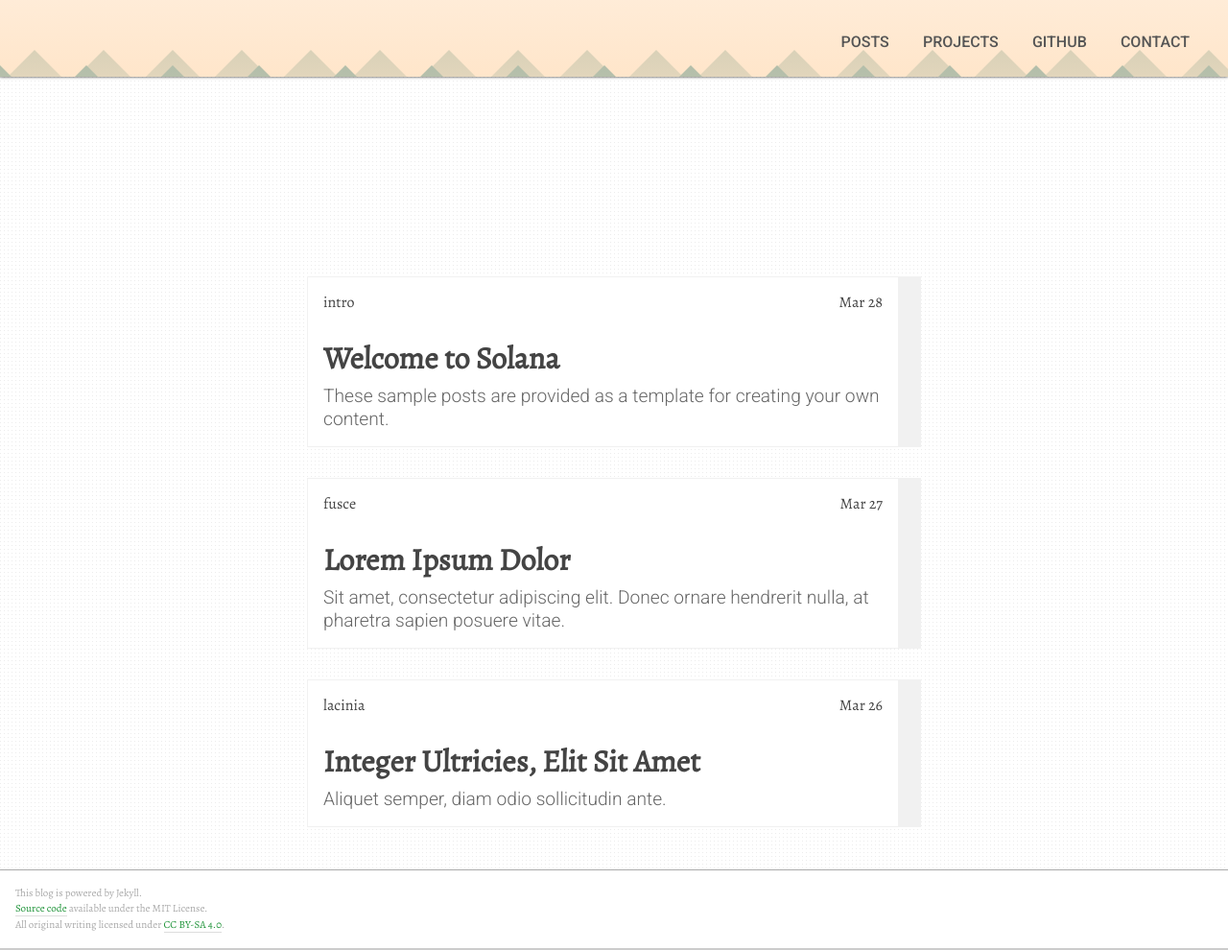
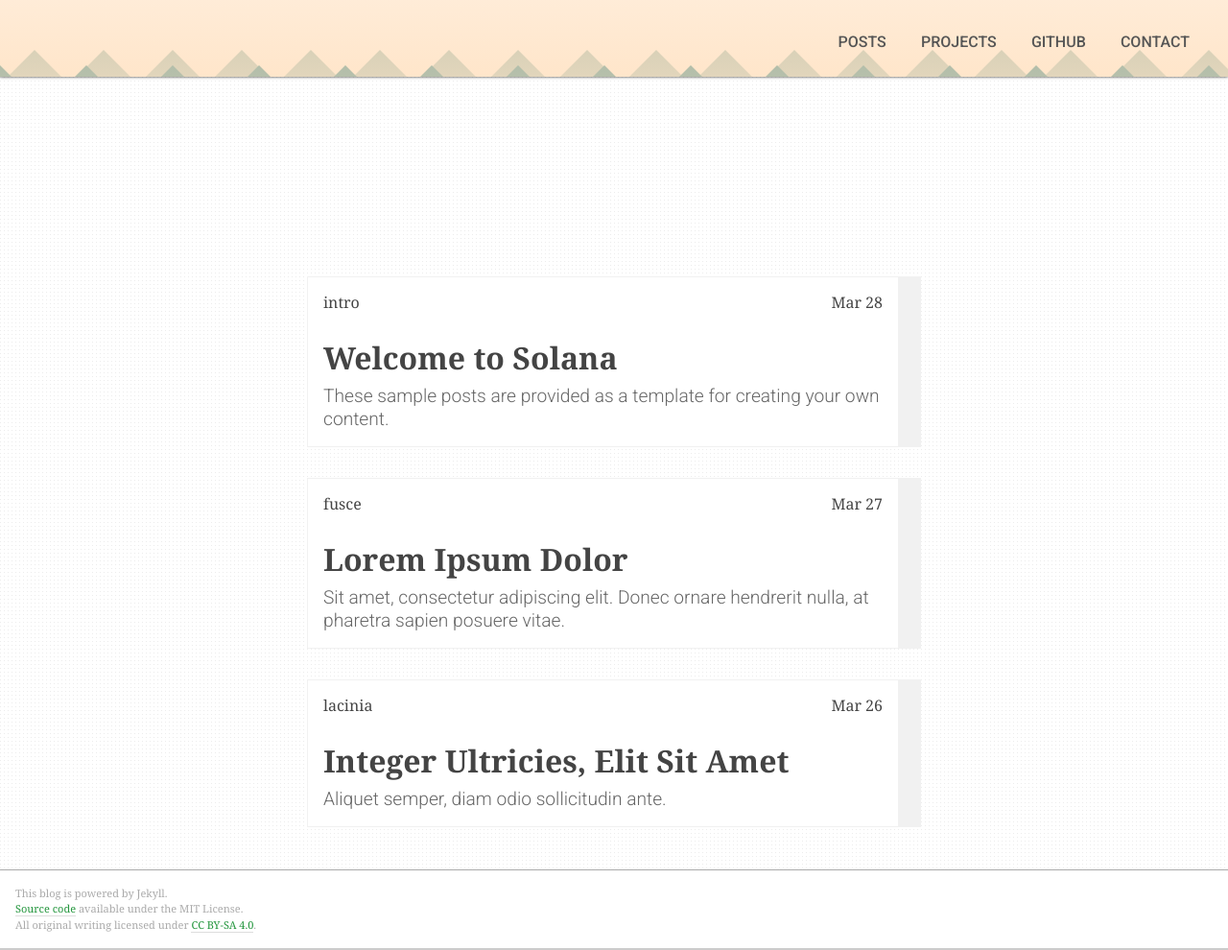
Before and after one commit to adultcomicsbr/adultcomicsbr.github.io, a Jekyll site: the page built from index.html, in a window 1280 px wide. Shown: the whole page at 96% size. Built offline with Jekyll 4.4.1, drawn with Linux system fonts in a browser that asks for light colours; the list of posts is cut into pages by our own code.

Commit message:
Update default.html

```diff
--- a/_layouts/default.html
+++ b/_layouts/default.html
@@ -28,7 +28,8 @@
     <link rel="shortcut icon" href="{{ site.baseurl }}/favicon.ico" />
     {% feed_meta %}
     <link rel="stylesheet"    href="{{ site.baseurl }}/style.css">
-    <link rel="stylesheet"    href="https://fonts.googleapis.com/css?family=Alegreya|Roboto:500,500i,300,300i|Roboto+Mono">
+    <link href='https://fonts.googleapis.com/css?family=Montserrat:300,400,500,700' rel='stylesheet'/>
+    <link href='https://fonts.googleapis.com/css?family=Roboto:300,400,500,700' rel='stylesheet'/>
   </head>
   <body>
     <div class="backdrop backdrop--{{ page_type }}">
```
